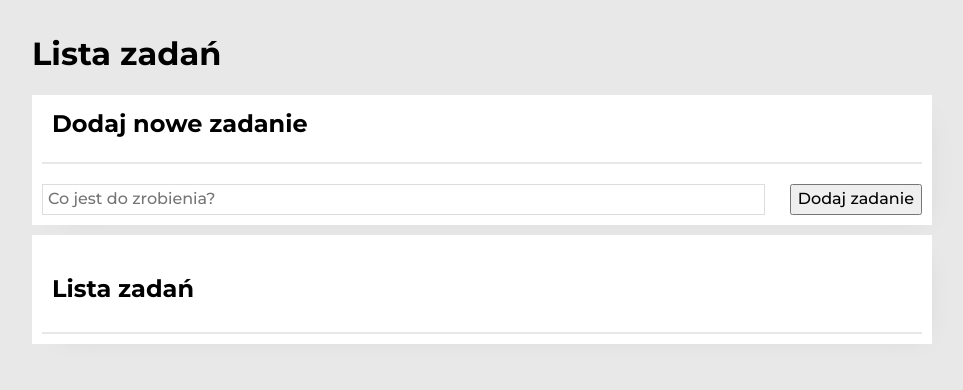
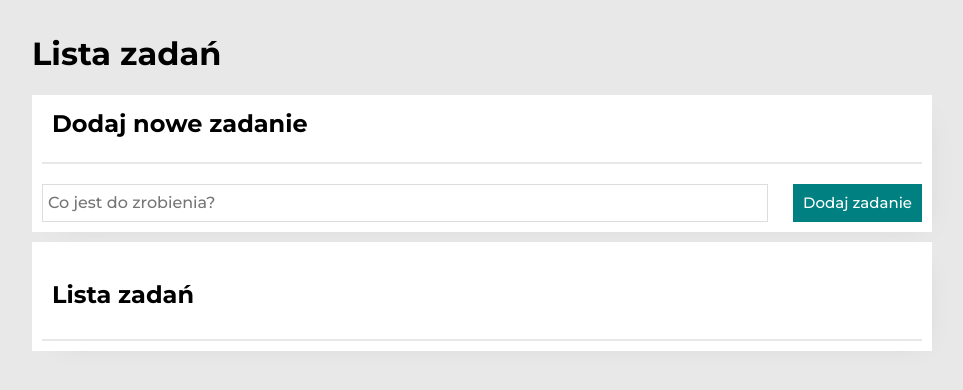
Before and after one commit to Anna-Malik/tasks-list, a plain HTML site: page index.html in a window 1280 px wide. Shown: the whole page, without its empty margins (158-1121 px from the left). Drawn offline with nearby package versions, Linux system fonts and the light colour scheme.

Commit message:
cursor pointers and transition to buttons added

```diff
--- a/css/form.css
+++ b/css/form.css
@@ -15,3 +15,21 @@ grid-template-columns: 1fr;
     border: solid 1.5px;
     border-color: #ddd;
 }
+
+.form__button {
+    padding: 10px;
+    border: none;
+    background-color: teal;
+    color: white;
+    font-size: 15px;
+}
+.form__button:hover {
+    transition: 1s;
+    transform: scale(1.1);
+    background-color: rgb(11, 171, 171);
+    cursor: pointer;
+}
+
+.form__button:active {
+    background-color: hsl(180, 88%, 45%);
+}
--- a/css/section.css
+++ b/css/section.css
@@ -82,4 +82,5 @@
 
 .section__buttons:disabled {
     color: #ccc;
+    cursor: not-allowed;
 }
```
